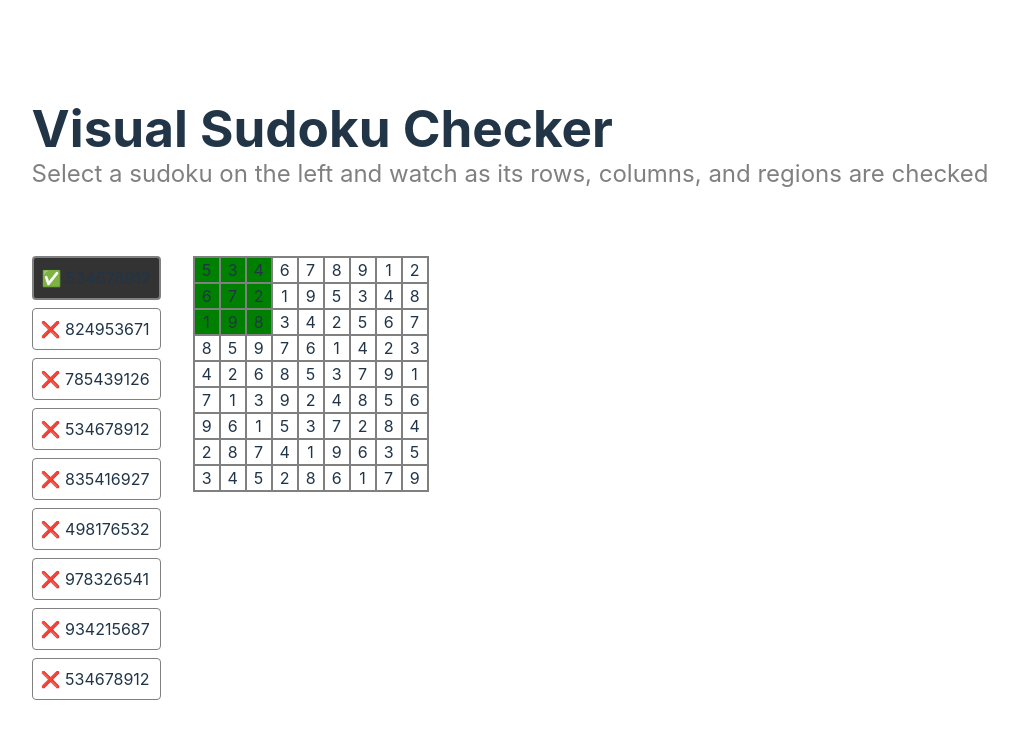
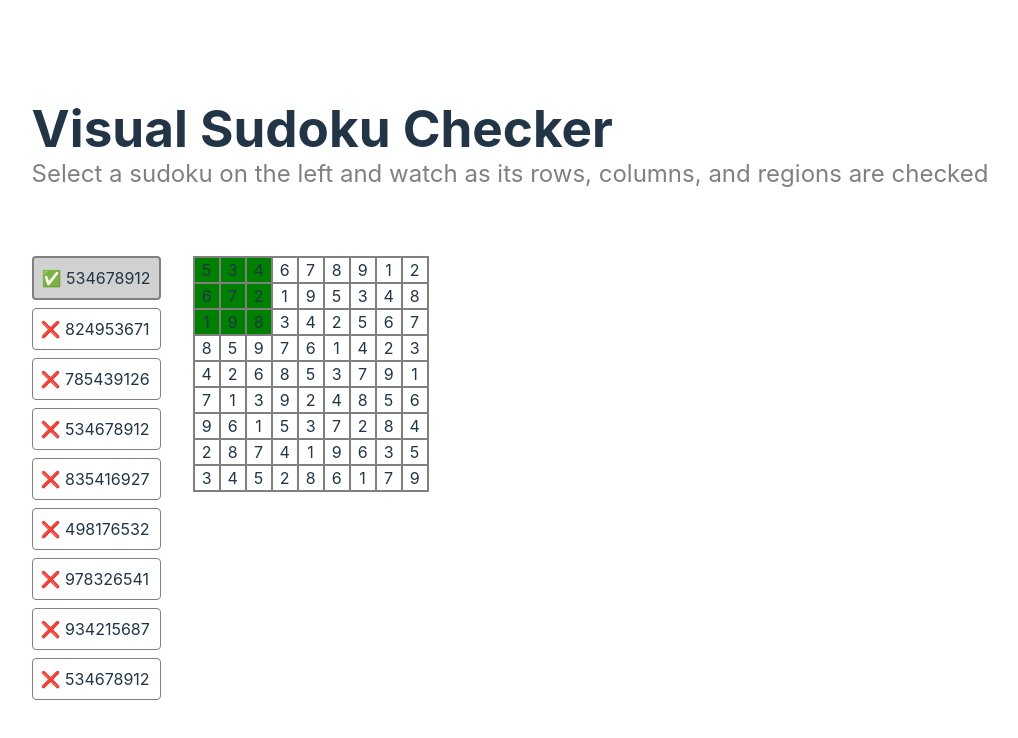
Before and after one commit to Cutaiar/sudoku-checker, a React (Vite) app: page / in a window 1280 px wide. Shown: the top 738 px of the page, without its empty margins (130-1148 px from the left). Built offline with nearby package versions, Linux system fonts and the light colour scheme.

Commit message:
Fix light scheme

```diff
--- a/src/App.tsx
+++ b/src/App.tsx
@@ -201,7 +201,7 @@ const SudokuList = styled.ol`
 const SudokuListItem = styled.li<{ $valid: boolean; $selected?: boolean }>`
   --color: ${(props) => (props.$valid ? "green" : "red")};
   --border: ${(props) => (props.$selected ? "2px" : "1px")};
-  --bg: ${(props) => (props.$selected ? "hsl(0, 0%, 20%)" : "transparent")};
+  --bg: ${(props) => (props.$selected ? "hsl(0 0% 40%/30%)" : "transparent")};
   background-color: var(--bg);
   border: var(--border) solid grey;
   border-radius: 4px;
```
